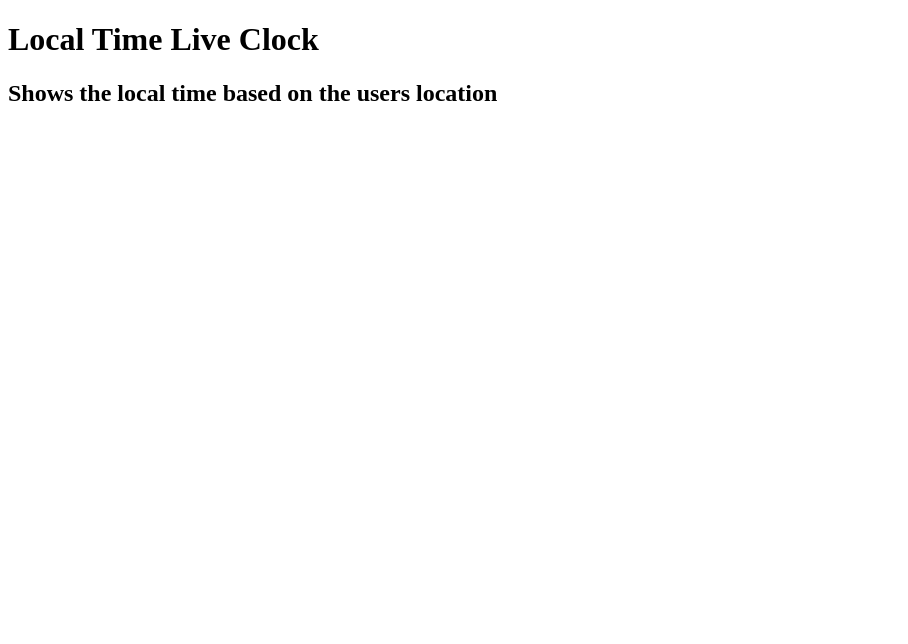
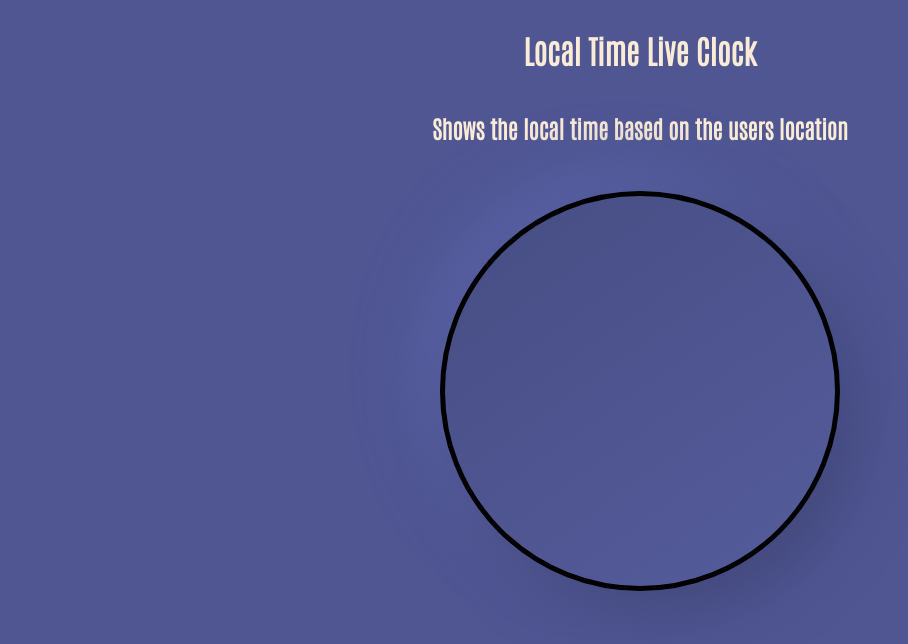
Before and after one commit to MrAshRockett/What-is-the-time-, a plain HTML site: page index.html in a window 1280 px wide. Shown: the whole page, without its empty margins (0-908 px from the left). Drawn offline with Linux system fonts and the light colour scheme.

Commit message:
Base styling set up

```diff
--- a/index.html
+++ b/index.html
@@ -11,6 +11,21 @@
   <h1>Local Time Live Clock</h1>
   <h2>Shows the local time based on the users location</h2>
   <div class="clock">
+    <div class="hand hour" id="hour"></div>
+    <div class="hand minute" id="minute"></div>
+    <div class="hand second" id="second"></div>
+    <div class="number number1"></div>
+    <div class="number number2"></div>
+    <div class="number number3"></div>
+    <div class="number number4"></div>
+    <div class="number number5"></div>
+    <div class="number number6"></div>
+    <div class="number number7"></div>
+    <div class="number number8"></div>
+    <div class="number number9"></div>
+    <div class="number number10"></div>
+    <div class="number number11"></div>
+    <div class="number number12"></div>
   </div>
 </body>
 </html>
--- a/styles.css
+++ b/styles.css
@@ -0,0 +1,39 @@
+@import url('https://fonts.googleapis.com/css2?family=Antonio:wght@200&display=swap');
+
+*, *::after, *::before {
+  box-sizing: border-box;
+  font-family: 'Antonio', sans-serif;
+}
+
+body {
+  background-color: #4f5692;
+  display: flex;
+  flex-direction: column;
+  justify-content: center;
+  align-items: center;
+}
+
+h1 {
+  color: antiquewhite;
+}
+
+h2 {
+  margin-bottom: 3rem;
+  color: antiquewhite;
+}
+
+.clock {
+  width: 400px;
+  height: 400px;
+  /* neumorphic boxshadow */
+    background: linear-gradient(145deg, #474d83, #555c9c);
+    box-shadow: 20px 20px 60px #43497c,
+      -20px -20px 60px #5b63a8;
+
+  /* make it circle */
+    border-radius: 50%;
+    border: 5px solid black;
+
+  /* position realtive to allow us to postion absoulte the numbers & hands */
+    position: relative;
+}
```
